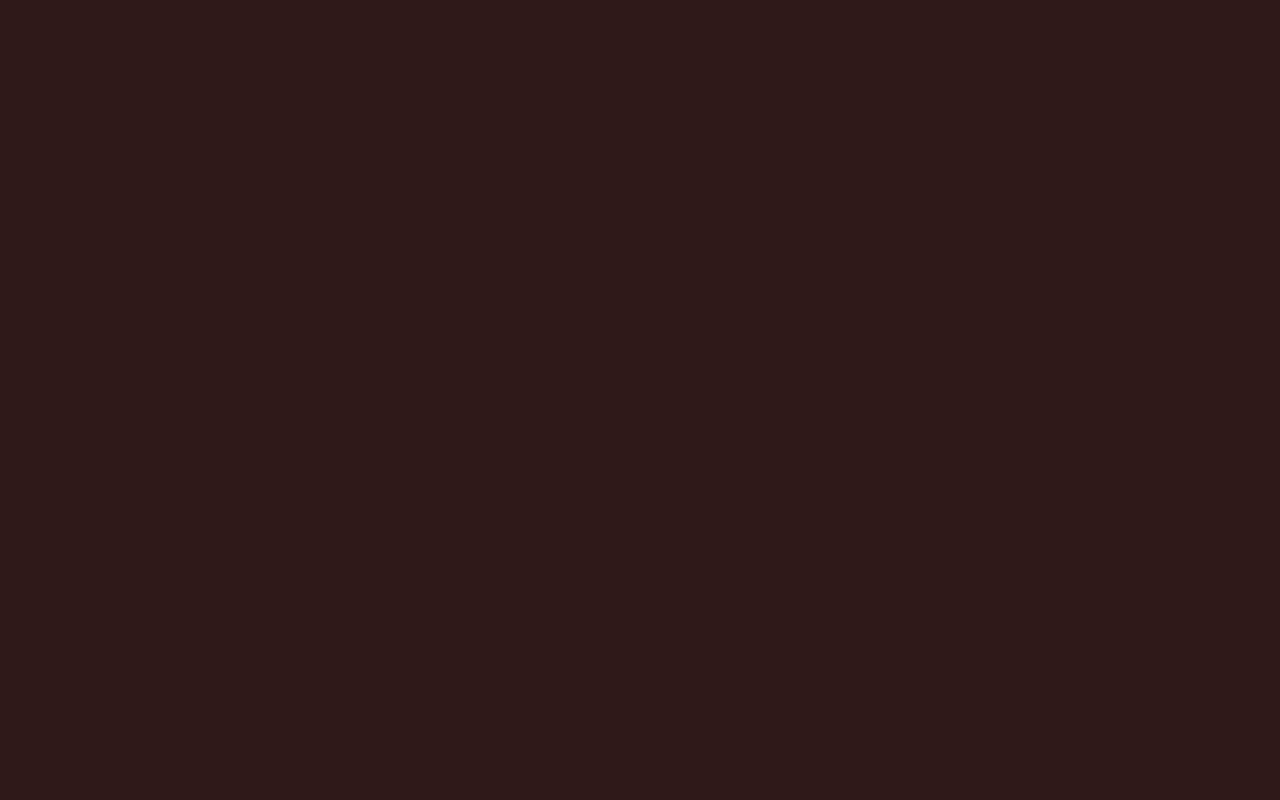
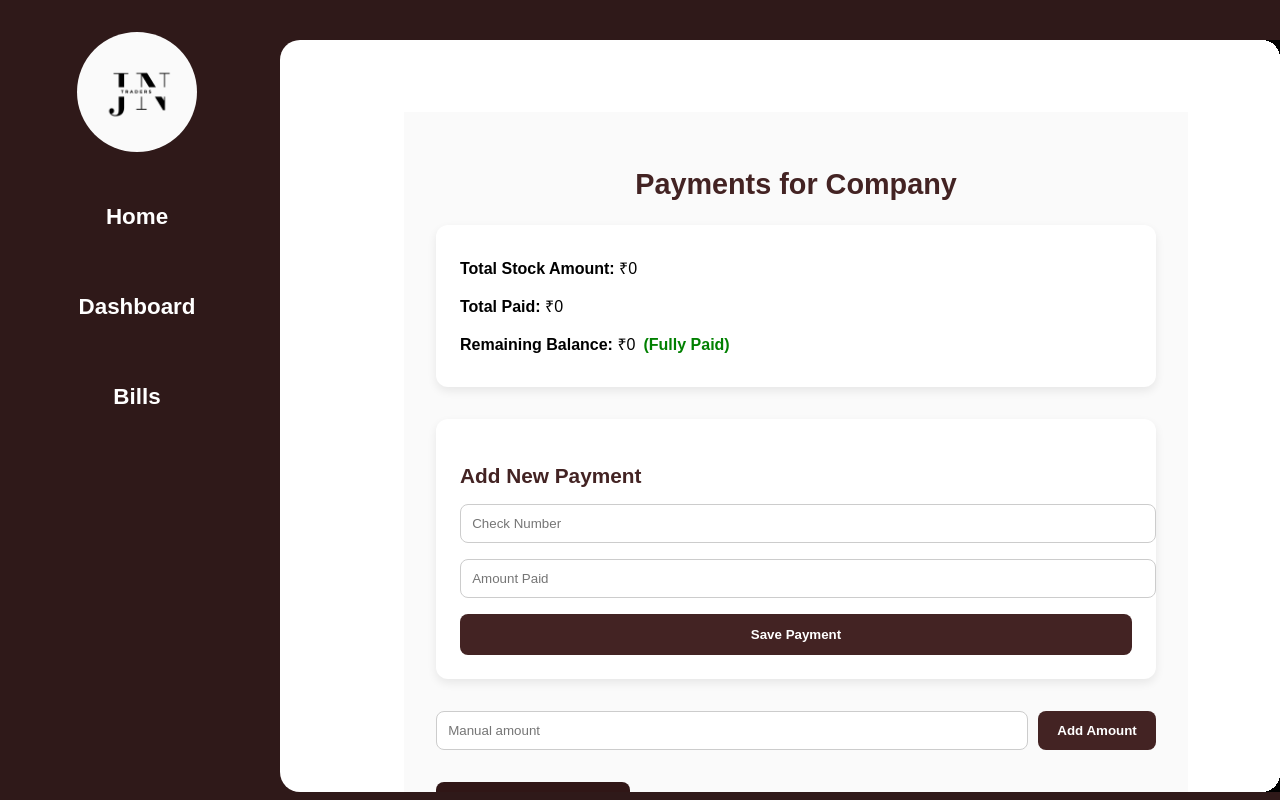
Before and after one commit to priyanshuvatsyan/JNTIMS, a React (Vite) app: page /bills/1 in a window 1280 px wide. Before the commit this address had no page. Built offline with nearby package versions, Linux system fonts and the light colour scheme; no server answers; the database is empty.

Commit message:
Added Bill page

```diff
--- a/src/App.jsx
+++ b/src/App.jsx
@@ -6,6 +6,8 @@ import StockArrival from './components/StockArrivalDates';
 import StockItemsOnDate from './components/StockItemsOnDate';
 import Dashboard from './pages/Dashboard';
 import Bills from './pages/Bills';
+import PaymentsDetails from './components/PaymentsDetails'; // Component showing details of a company
+
 function App() {
   return (
     <Routes>
@@ -13,8 +15,11 @@ function App() {
         <Route index element={<AllCompanies />} />
         <Route path="company/:companyId" element={<StockArrival />} />
         <Route path="/company/:companyId/date/:dateId" element={<StockItemsOnDate />} />
-      <Route path="/dashboard" element={<Dashboard />}></Route>
-      <Route path="/bills" element={<Bills />}></Route>
+        <Route path="/dashboard" element={<Dashboard />} />
+        {/* Nested route for bills */}
+        <Route path="/bills" element={<Bills />}>
+          <Route path=":companyId" element={<PaymentsDetails />} />
+        </Route>
       </Route>
     </Routes>
   );
--- a/src/components/PaymentsDetails.jsx
+++ b/src/components/PaymentsDetails.jsx
@@ -1,4 +1,3 @@
-// src/pages/PaymentsDetails.jsx
 import React, { useEffect, useState } from 'react';
 import { useParams } from 'react-router-dom';
 import {
@@ -7,9 +6,12 @@ import {
   addDoc,
   query,
   orderBy,
-  serverTimestamp
+  serverTimestamp,
+  deleteDoc,
+  doc
 } from 'firebase/firestore';
 import { db } from '../../firebase';
+import './styles/PaymentsDetails.css';
 
 export default function PaymentsDetails() {
   const { companyId } = useParams();
@@ -20,31 +22,34 @@ export default function PaymentsDetails() {
   const [remainingBalance, setRemainingBalance] = useState(0);
   const [totalStockAmount, setTotalStockAmount] = useState(0);
   const [totalPaidAmount, setTotalPaidAmount] = useState(0);
+  const [manualAdd, setManualAdd] = useState('');
+  const [showPaymentsDropdown, setShowPaymentsDropdown] = useState(true);
 
   // Fetch stock arrival dates
   const fetchArrivalDates = async () => {
     const ref = collection(db, `companies/${companyId}/arrivalDates`);
     const q = query(ref, orderBy('timestamp', 'desc'));
     const snapshot = await getDocs(q);
-    const dates = snapshot.docs.map(doc => doc.data());
+    const dates = snapshot.docs.map(doc => ({ id: doc.id, ...doc.data() }));
     setArrivalDates(dates);
 
     const total = dates.reduce((sum, item) => sum + (item.amount || 0), 0);
     setTotalStockAmount(total);
   };
 
-  // Fetch previous payments
+  // Fetch payments
   const fetchPayments = async () => {
     const ref = collection(db, `companies/${companyId}/payments`);
     const q = query(ref, orderBy('timestamp', 'desc'));
     const snapshot = await getDocs(q);
-    const records = snapshot.docs.map(doc => doc.data());
+    const records = snapshot.docs.map(doc => ({ id: doc.id, ...doc.data() }));
     setPayments(records);
 
     const paid = records.reduce((sum, item) => sum + (item.amountPaid || 0), 0);
     setTotalPaidAmount(paid);
   };
 
+  // Calculate remaining balance
   const calculateRemainingBalance = () => {
     setRemainingBalance(totalStockAmount - totalPaidAmount);
   };
@@ -64,7 +69,35 @@ export default function PaymentsDetails() {
 
     setCheckNumber('');
     setAmountPaid('');
-    await fetchPayments(); // refresh
+    await fetchPayments();
+  };
+
+  // Delete a payment (permanent)
+  const handleDeletePayment = async (paymentId) => {
+    try {
+      const paymentRef = doc(db, `companies/${companyId}/payments`, paymentId);
+      await deleteDoc(paymentRef);
+      await fetchPayments(); // refresh
+    } catch (err) {
+      console.error('Error deleting payment', err);
+    }
+  };
+
+  // Restore a payment (deduct from totalPaidAmount and remove from UI)
+  const handleRestorePayment = (paymentId, amount) => {
+    // Deduct the payment amount from totalPaidAmount
+    setTotalPaidAmount(prev => prev - (amount || 0));
+    // Remove from displayed list
+    setPayments(prev => prev.filter(p => p.id !== paymentId));
+    alert(`Payment of ₹${amount} restored. You can now re-add the correct amount.`);
+  };
+
+  // Manual amount addition
+  const handleManualAdd = () => {
+    const amt = parseFloat(manualAdd);
+    if (!amt) return alert('Enter a valid amount');
+    setTotalStockAmount(prev => prev + amt);
+    setManualAdd('');
   };
 
   useEffect(() => {
@@ -79,56 +112,73 @@ export default function PaymentsDetails() {
     calculateRemainingBalance();
   }, [totalStockAmount, totalPaidAmount]);
 
-  return (
-    <div style={{ padding: '2rem', maxWidth: '600px', margin: 'auto' }}>
-      <h2>Payments for Company</h2>
+return (
+    <div className="payments-wrapper">
+      <h2 className="payments-heading">Payments for Company</h2>
 
-      <div>
+      <div className="summary-card">
         <p><strong>Total Stock Amount:</strong> ₹{totalStockAmount}</p>
         <p><strong>Total Paid:</strong> ₹{totalPaidAmount}</p>
         <p>
-          <strong>Remaining Balance:</strong>{' '}
-          ₹{Math.max(remainingBalance, 0)}{' '}
-          {remainingBalance <= 0 && <span style={{ color: 'green' }}>(Fully Paid)</span>}
+          <strong>Remaining Balance:</strong> ₹{Math.max(remainingBalance, 0)}
+          {remainingBalance <= 0 && <span className="paid-status">(Fully Paid)</span>}
         </p>
       </div>
 
-      <div style={{ marginTop: '2rem' }}>
+
+
+      {/* Add new payment */}
+      <div className="new-payment-card">
         <h3>Add New Payment</h3>
-        <label>Check Number:</label>
         <input
           type="text"
           value={checkNumber}
           onChange={e => setCheckNumber(e.target.value)}
-          placeholder="e.g., CH123"
+          placeholder="Check Number"
         />
-        <br />
-        <label>Amount Paid:</label>
         <input
           type="number"
           value={amountPaid}
           onChange={e => setAmountPaid(e.target.value)}
-          placeholder="e.g., 500"
+          placeholder="Amount Paid"
         />
-        <br />
-        <button onClick={handleAddPayment} style={{ marginTop: '1rem' }}>
-          Save Payment
-        </button>
+        <button onClick={() => handleAddPayment()}>Save Payment</button>
       </div>
 
-      <div style={{ marginTop: '3rem' }}>
-        <h3>Previous Payments</h3>
-        <ul>
-          {payments.map((p, i) => (
-            <li key={i}>
-              ₹{p.amountPaid} — Check: {p.checkNumber}
-            </li>
-          ))}
-        </ul>
+       {/* Manual amount addition */}
+      <div className="manual-add">
+        <input
+          type="number"
+          placeholder="Manual amount"
+          value={manualAdd}
+          onChange={e => setManualAdd(e.target.value)}
+        />
+        <button onClick={() => handleManualAdd()}>Add Amount</button>
+      </div>
+
+      {/* Dropdown menu for payments */}
+      <div className="previous-payments">
+        <button
+          className="toggle-btn"
+          onClick={() => setShowPaymentsDropdown(prev => !prev)}
+        >
+          {showPaymentsDropdown ? 'Hide Previous Payments' : 'Show Previous Payments'}
+        </button>
+
+        {showPaymentsDropdown && (
+          <ul className="payments-list">
+            {payments.map(p => (
+              <li key={p.id} className="payment-card">
+                <span>₹{p.amountPaid} — Check: {p.checkNumber}</span>
+                <div className="payment-actions">
+                  <button className="delete-btn" onClick={() => handleDeletePayment(p.id)}>Delete</button>
+                  <button className="restore-btn" onClick={() => handleRestorePayment(p.id, p.amountPaid)}>Restore</button>
+                </div>
+              </li>
+            ))}
+          </ul>
+        )}
       </div>
     </div>
   );
 }
-
-
-//not a page but a componenet(fix)
--- /dev/null
+++ b/src/components/styles/PaymentsDetails.css
@@ -0,0 +1,175 @@
+.payments-wrapper {
+  padding: 2rem;
+  background: #fafafa;
+  min-height: 100vh;
+  max-width: 90dvh;
+  margin: auto;
+
+}
+
+.payments-heading {
+  text-align: center;
+  font-size: 1.8rem;
+  font-weight: bold;
+  margin-bottom: 1.5rem;
+  color: #432323;
+}
+
+.summary-card {
+  background: #fff;
+  border-radius: 12px;
+  padding: 1rem 1.5rem;
+  box-shadow: 0 4px 10px rgba(0, 0, 0, 0.08);
+  margin-bottom: 2rem;
+}
+
+.paid-status {
+  color: green;
+  font-weight: bold;
+  margin-left: 0.5rem;
+}
+
+/* Manual add */
+.manual-add {
+  display: flex;
+  gap: 10px;
+  margin-bottom: 2rem;
+}
+
+.manual-add input {
+  flex: 1;
+  padding: 0.7rem;
+  border-radius: 8px;
+  border: 1px solid #ccc;
+}
+
+.manual-add button {
+  padding: 0.7rem 1.2rem;
+  background: #432323;
+  border: none;
+  color: #fff;
+  border-radius: 8px;
+  cursor: pointer;
+  font-weight: bold;
+  width: auto;
+}
+
+/* Add new payment */
+.new-payment-card {
+  background: #fff;
+  border-radius: 12px;
+  padding: 1.5rem;
+  box-shadow: 0 4px 10px rgba(0, 0, 0, 0.08);
+  margin-bottom: 2rem;
+}
+
+.new-payment-card h3 {
+  margin-bottom: 1rem;
+  font-size: 1.3rem;
+  color: #432323;
+}
+
+.new-payment-card input {
+  display: block;
+  width: 100%;
+  margin-bottom: 1rem;
+  padding: 0.7rem;
+  border-radius: 8px;
+  border: 1px solid #ccc;
+}
+
+.new-payment-card button {
+  width: 100%;
+  padding: 0.8rem;
+background: #432323;
+  border: none;
+  color: white;
+  border-radius: 8px;
+  cursor: pointer;
+  font-weight: bold;
+}
+
+/* Previous payments */
+.previous-payments {
+  margin-top: 2rem;
+}
+
+.toggle-btn {
+  padding: 0.7rem 1.2rem;
+  background: #301616;
+  color: #fff;
+  border-radius: 8px;
+  border: none;
+  cursor: pointer;
+  font-weight: bold;
+}
+
+.payments-list {
+  list-style: none;
+  padding: 0;
+  margin-top: 1.2rem;
+  display: flex;
+  flex-direction: column;
+  gap: 1rem;
+}
+
+.payment-card {
+  background: #fff;
+  border-radius: 12px;
+  padding: 0.8rem 1.2rem;
+  box-shadow: 0 2px 8px rgba(0, 0, 0, 0.08);
+  display: flex;
+  justify-content: space-between;
+  align-items: center;
+}
+
+.payment-actions {
+  display: flex;
+  gap: 8px;
+}
+
+.delete-btn {
+  background: #f8d7da;
+  color: #721c24;
+  padding: 6px 12px;
+  border-radius: 8px;
+  border: none;
+  cursor: pointer;
+  font-weight: bold;
+}
+
+.delete-btn:hover {
+  background: #f5c6cb;
+}
+
+.restore-btn {
+  background: #d4edda;
+  color: #155724;
+  padding: 6px 12px;
+  border-radius: 8px;
+  border: none;
+  cursor: pointer;
+  font-weight: bold;
+}
+
+.restore-btn:hover {
+  background: #c3e6cb;
+}
+
+/* Responsive */
+@media (max-width: 768px) {
+  .manual-add {
+    flex-direction: column;
+  }
+
+  .payment-card {
+    flex-direction: column;
+    gap: 10px;
+    align-items: flex-start;
+  }
+
+  .payment-actions {
+    width: 100%;
+    justify-content: space-between;
+  }
+}
--- a/src/pages/Bills.jsx
+++ b/src/pages/Bills.jsx
@@ -1,10 +1,34 @@
-import React from 'react'
-import './styles/Dashboard.css';
+import React from 'react';
+import { Outlet, useParams } from 'react-router-dom';
+import Nav from '../components/Nav';
+import ResponsiveNav from '../components/ResponsiveNav';
 import PaymentsCompanyList from '../components/PaymentsCompanyList';
+import './styles/Home.css';
+
 export default function Bills() {
+  const { companyId } = useParams(); // Will be defined if a company is selected
+
   return (
-    <div>
-    <PaymentsCompanyList/>
+    <div className="home-container">
+
+
+      {/* Main content */}
+      <div className="content" style={{ display: 'flex', gap: '2rem' }}>
+        {/* Left: Show company list only if no company is selected */}
+        {!companyId && (
+          <div style={{ flex: 1, minWidth: '250px' }}>
+            <PaymentsCompanyList />
+          </div>
+        )}
+
+        {/* Right: Nested route content (company details) */}
+        <div style={{ flex: 2, width: '100%' }}>
+          <Outlet />
+        </div>
+      </div>
+
+      {/* Responsive nav for mobile */}
+      <ResponsiveNav />
     </div>
-  )
+  );
 }
```
Also changed, not shown: src/components/PaymentsCompanyList.jsx (+9 -8 lines), src/components/styles/PaymentsCompanyList.css (added, +61 -0 lines).
